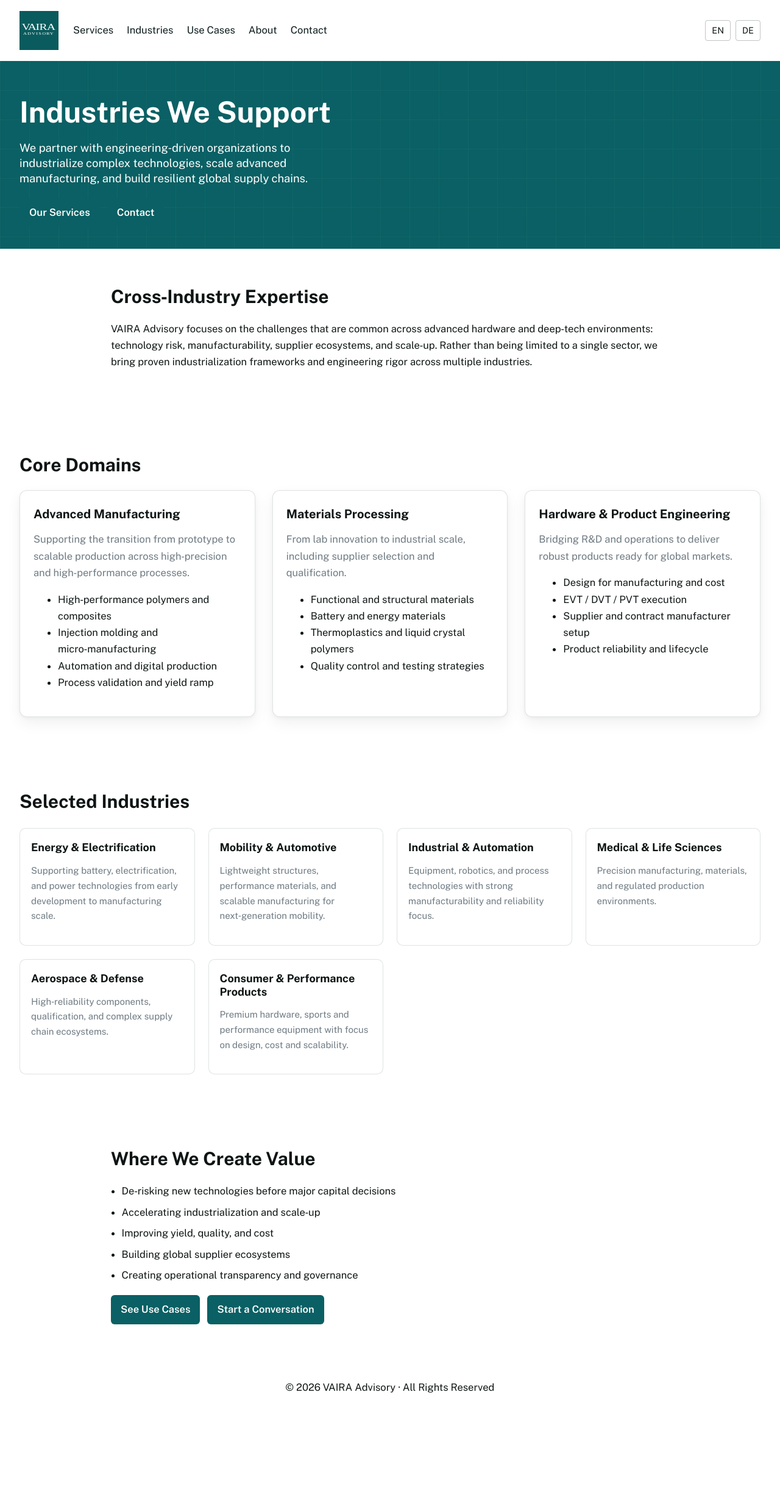
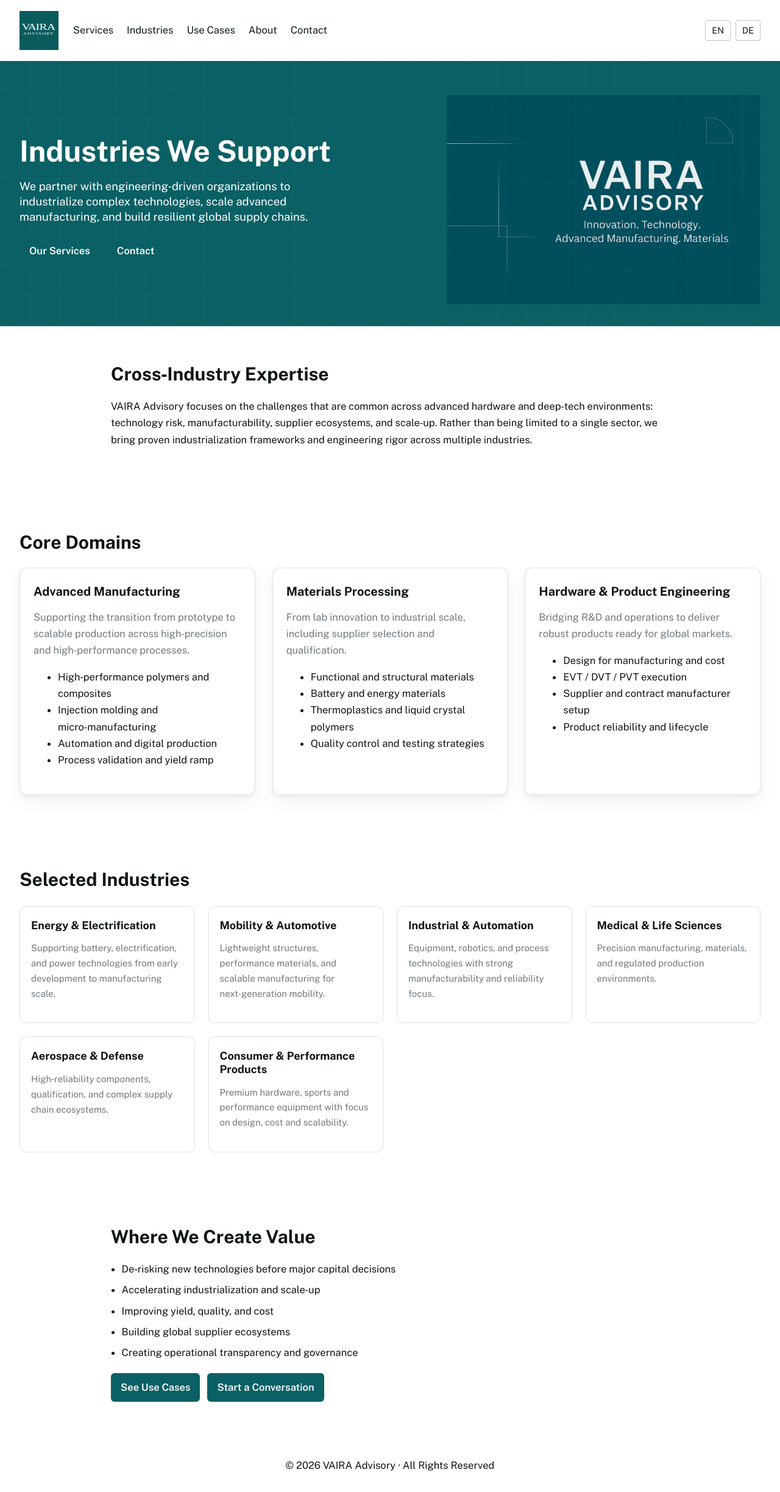
Before and after one commit to raphaelheeb/vaira-advisory, a Jekyll site: the page built from industries/index.html, in a window 1280 px wide. Shown: the whole page at 61% size. Built offline with Jekyll 4.4.1, drawn with Linux system fonts in a browser that asks for light colours; before the commit the page ends 2320 px from its top, so only the background shows below that.

Commit message:
Update index.html

```diff
--- a/industries/index.html
+++ b/industries/index.html
@@ -31,7 +31,7 @@
 
       <!-- RIGHT VISUAL -->
       <div class="hero-right" aria-hidden="true">
-        <div class="hero-visual hero-visual--technical"></div>
+        <img src="{{ site.baseurl }}/assets/img/technical-visual.jpg" alt="" class="hero-visual hero-visual--technical">
       </div>
 
     </div>
```
